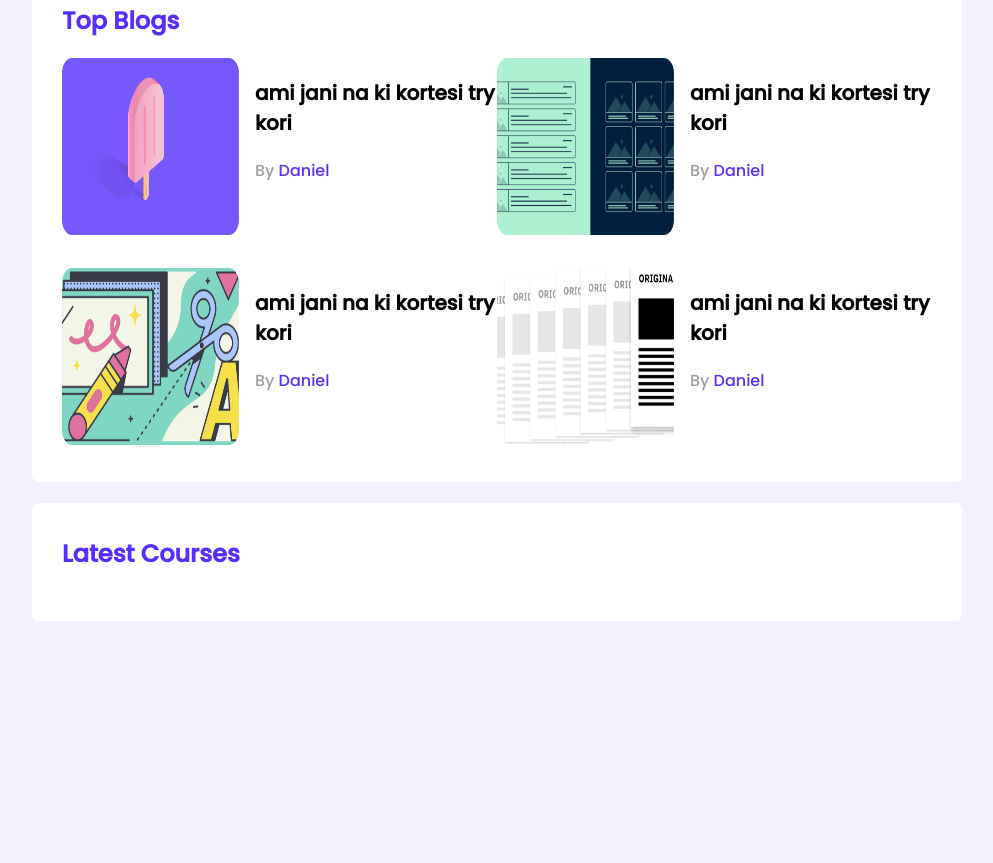
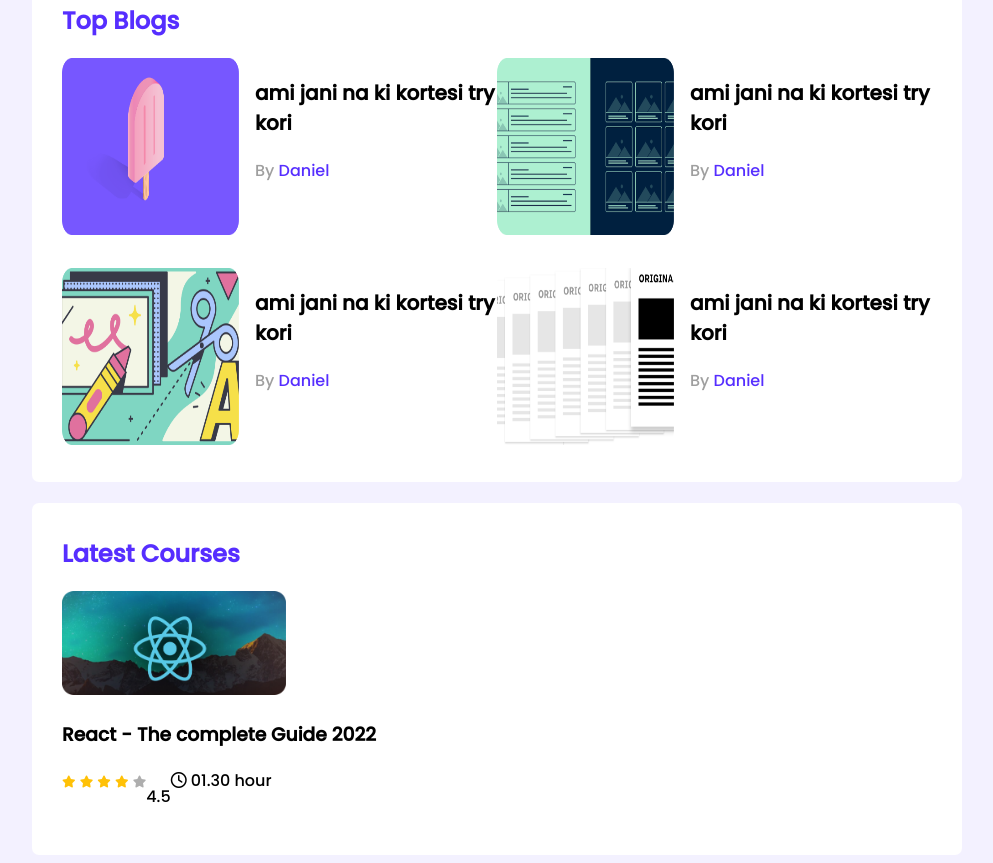
Before and after one commit to JubayerAhmmodShuvo/leader-board-css3, a plain HTML site: page index.html in a window 1280 px wide. Shown: the part 329-1192 px from the top of the page, without its empty margins (143-1136 px from the left). Before the commit the page ends 958 px from the top, so only its background shows below. Drawn offline with Linux system fonts and the light colour scheme.

Commit message:
display courses

```diff
--- a/index.html
+++ b/index.html
@@ -7,6 +7,9 @@
     <title>Leader Board</title>
     <!-- stylesheet -->
     <link rel="stylesheet" href="styles/style.css">
+    <!-- font awesome -->
+    <script src="https://kit.fontawesome.com/e954cc3ed3.js" crossorigin="anonymous"></script>
+
 </head>
 <body>
     <!-- header start -->
@@ -92,6 +95,31 @@
         <!-- latest courses -->
         <section class="container">
             <h2 class="section-title">Latest Courses</h2>
+            <div class="courses">
+                <div class="course">
+                    <div class="course-banner">
+                        <img src="images/courses/course-1.png" alt="">
+                    </div>
+                    <div class="course-detail">
+                        <h3 class="course-title">React - The complete Guide 2022</h3>
+                        <p class="course-author"></p>
+                        <div class="course-info">
+                            <div class="course-rating">
+                                <i class="fas fa-star filled"></i>
+                                <i class="fas fa-star filled"></i>
+                                <i class="fas fa-star filled"></i>
+                                <i class="fas fa-star filled"></i>
+                                <i class="fas fa-star empty"></i>
+                            </div>
+                            <p>4.5</p>
+                            <div class="course-duration">
+                                <i class="far fa-clock"></i>
+                                01.30 hour
+                            </div>
+                        </div>
+                    </div>
+                </div>
+            </div>
         </section>
     </main>
 </body>
--- a/styles/style.css
+++ b/styles/style.css
@@ -76,3 +76,22 @@
     font-size: 16px;
     color: #562EFF;
 }
+/*--------------------------
+    courses style
+ ------------------ */
+.course .course-banner img{
+    width: 224px;
+    height: 104px;
+}
+ .course-info{
+  display: flex;
+}
+.fa-star{
+    font-size: 12px;
+}
+.fa-star.filled{
+    color: #FFC107;
+}
+.fa-star.empty{
+    color: #aeaeae;
+}
```
